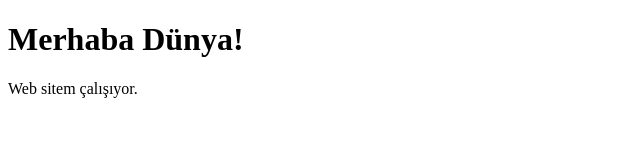
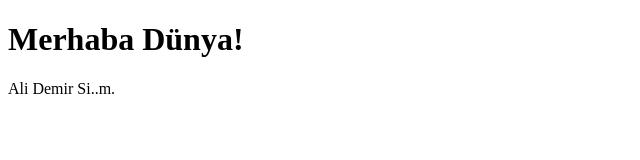
Before and after one commit to ziyadamiyiz/web-sitem, a plain HTML site: page index.html in a window 1280 px wide. Shown: the full height of the page, 0-640 px from the left. Drawn offline with Linux system fonts and the light colour scheme.

Commit message:
Update index.html

```diff
--- a/index.html
+++ b/index.html
@@ -7,6 +7,6 @@
 </head>
 <body>
     <h1>Merhaba Dünya!</h1>
-    <p>Web sitem çalışıyor.</p>
+    <p>Ali Demir Si..m.</p>
 </body>
 </html>
```
